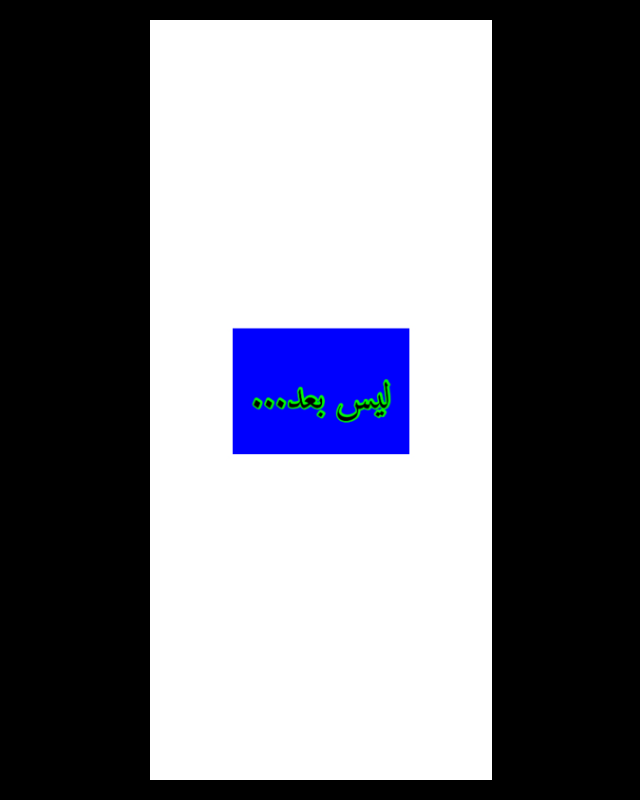
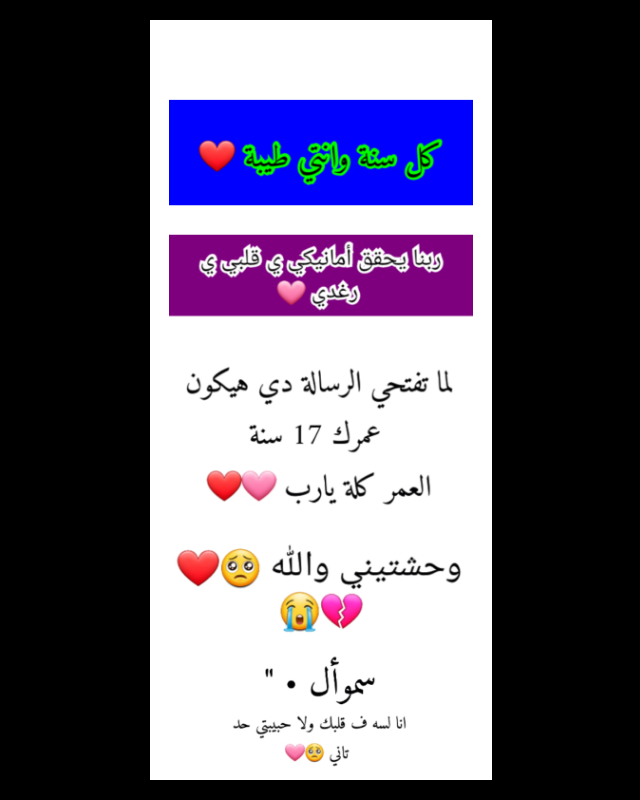
Before and after one commit to Sakuta55/SR, a plain HTML site: page index.html in a window 1280 px wide. Shown: the whole page, without its empty margins (319-959 px from the left). Drawn offline with Linux system fonts and the light colour scheme.

Commit message:
Add files via upload

```diff
--- a/index.html
+++ b/index.html
@@ -33,7 +33,7 @@
 
   const img = document.getElementById("image");
 
-  if (day === 7 && month === 4 && year === 2025) {
+  if (day === 8 && month === 4 && year === 2025) {
     img.src = "1744124744496.jpg";
   } else {
     img.src = "1744126833005.jpg";
```
